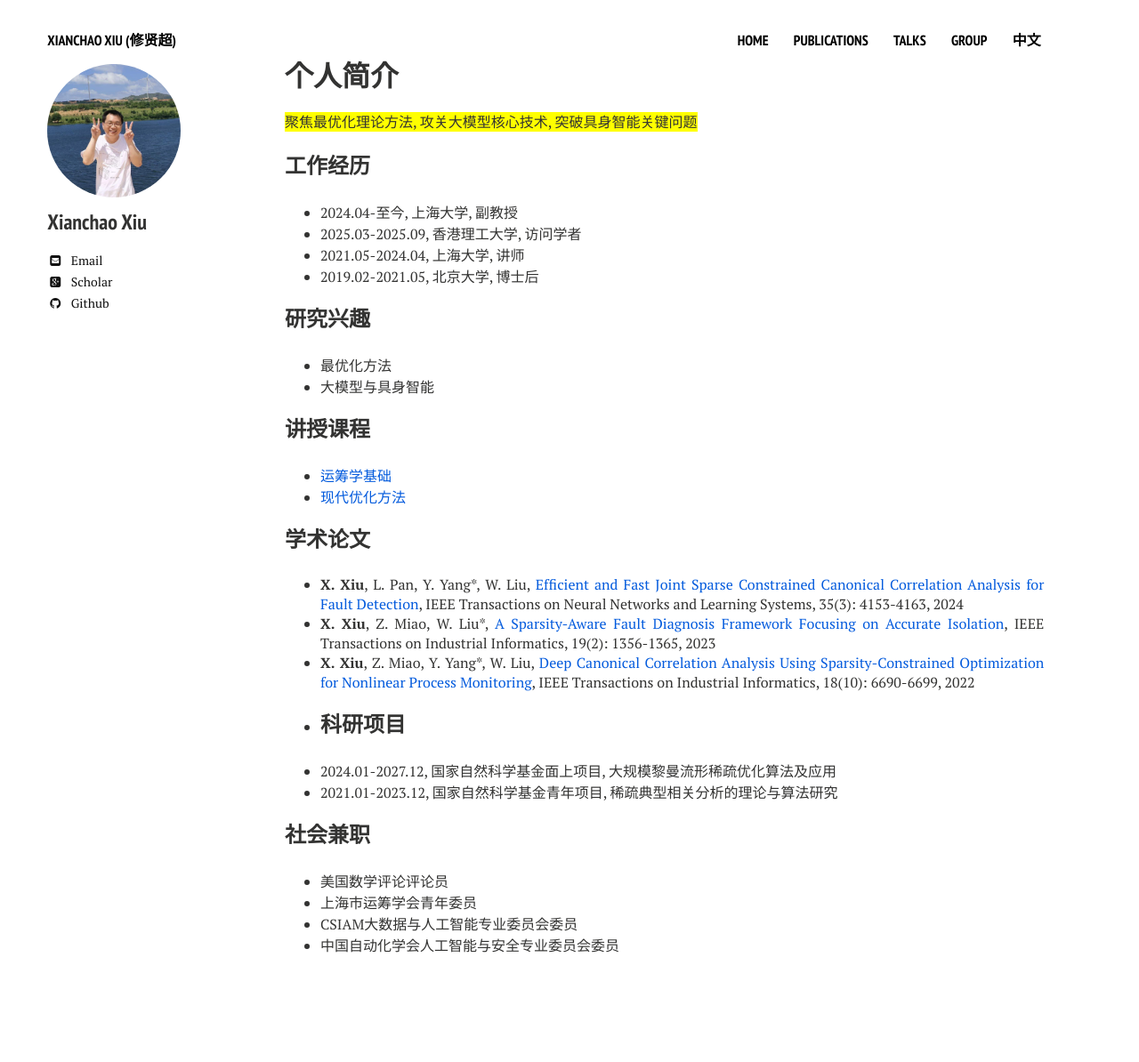
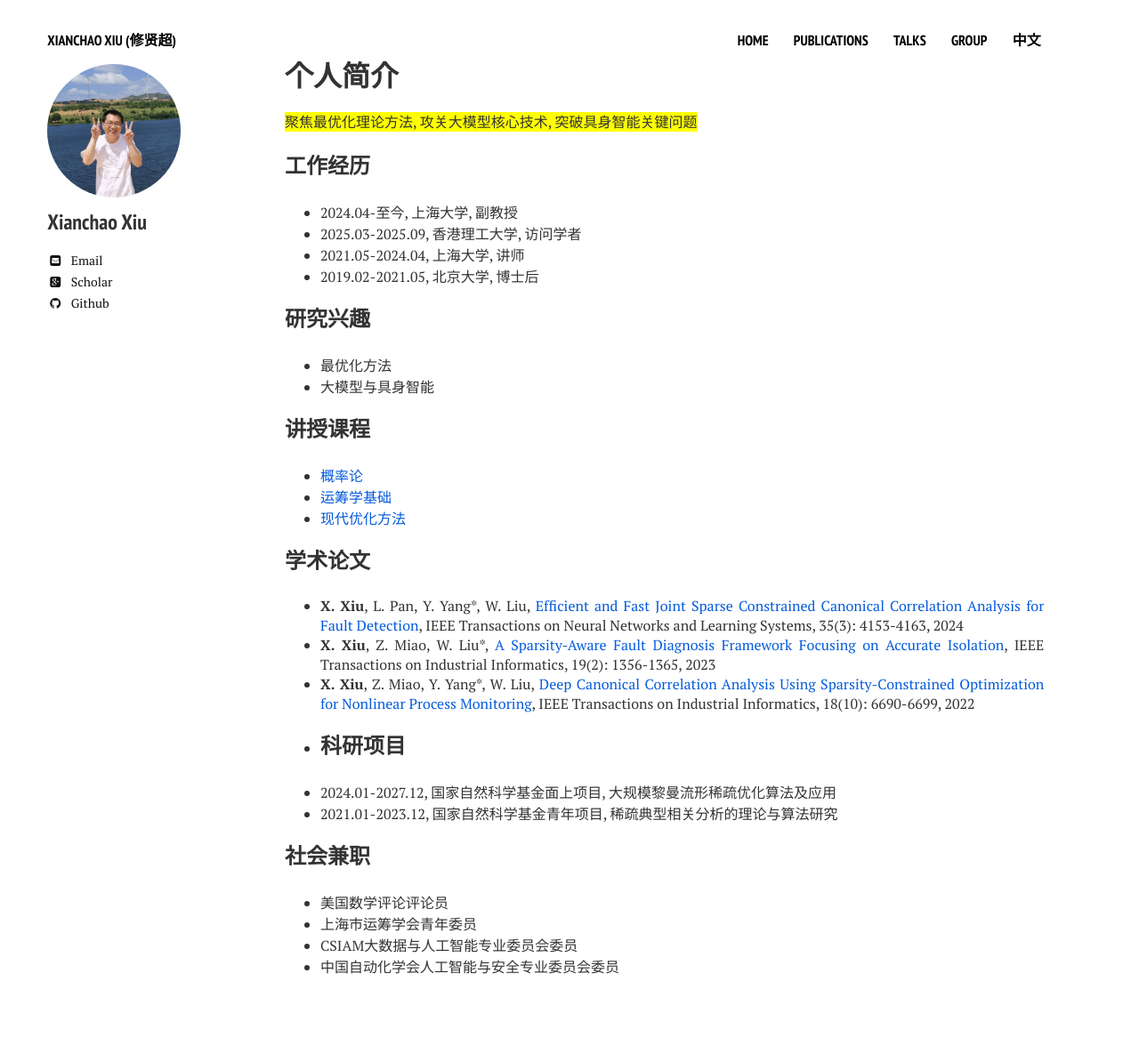
Before and after one commit to xianchaoxiu/xianchaoxiu.github.io, a Jekyll site: the page built from chinese/index.md, in a window 1280 px wide. Shown: the whole page at 89% size. Built offline with Jekyll 4.4.1, drawn with Linux system fonts in a browser that asks for light colours; nearby versions of some CDN libraries; before the commit the page ends 1170 px from its top, so only the background shows below that.

Commit message:
Update index.md

```diff
--- a/chinese/index.md
+++ b/chinese/index.md
@@ -24,6 +24,7 @@ share: false
 
 
 ### 讲授课程
+* <a href="https://xianchaoxiu.github.io/chinese/PRO/" class="textlink" target="_blank"> 概率论 </a><br>
 * <a href="https://xianchaoxiu.github.io/chinese/OR/" class="textlink" target="_blank"> 运筹学基础 </a><br>
 * <a href="https://xianchaoxiu.github.io/chinese/OPT/" class="textlink" target="_blank"> 现代优化方法 </a><br>
 
```
